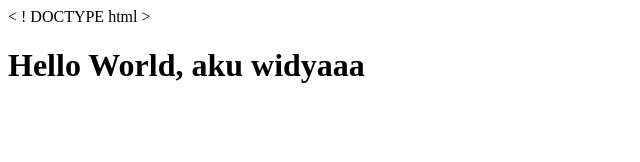
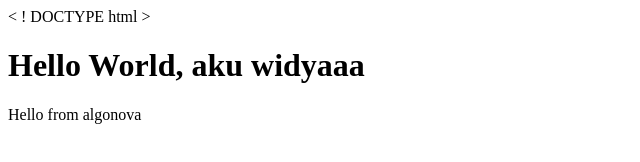
Before and after one commit to Felicitas14/first_project_FW, a plain HTML site: page index.html in a window 1280 px wide. Shown: the whole page, without its empty margins (0-640 px from the left). Drawn offline with Linux system fonts and the light colour scheme.

Commit message:
add paragraf

```diff
--- a/index.html
+++ b/index.html
@@ -5,5 +5,6 @@
   </head>
   <body>
     <h1>Hello World, aku widyaaa</h1>
+    <p>Hello from algonova</p>
   </body>
 </html>
```
